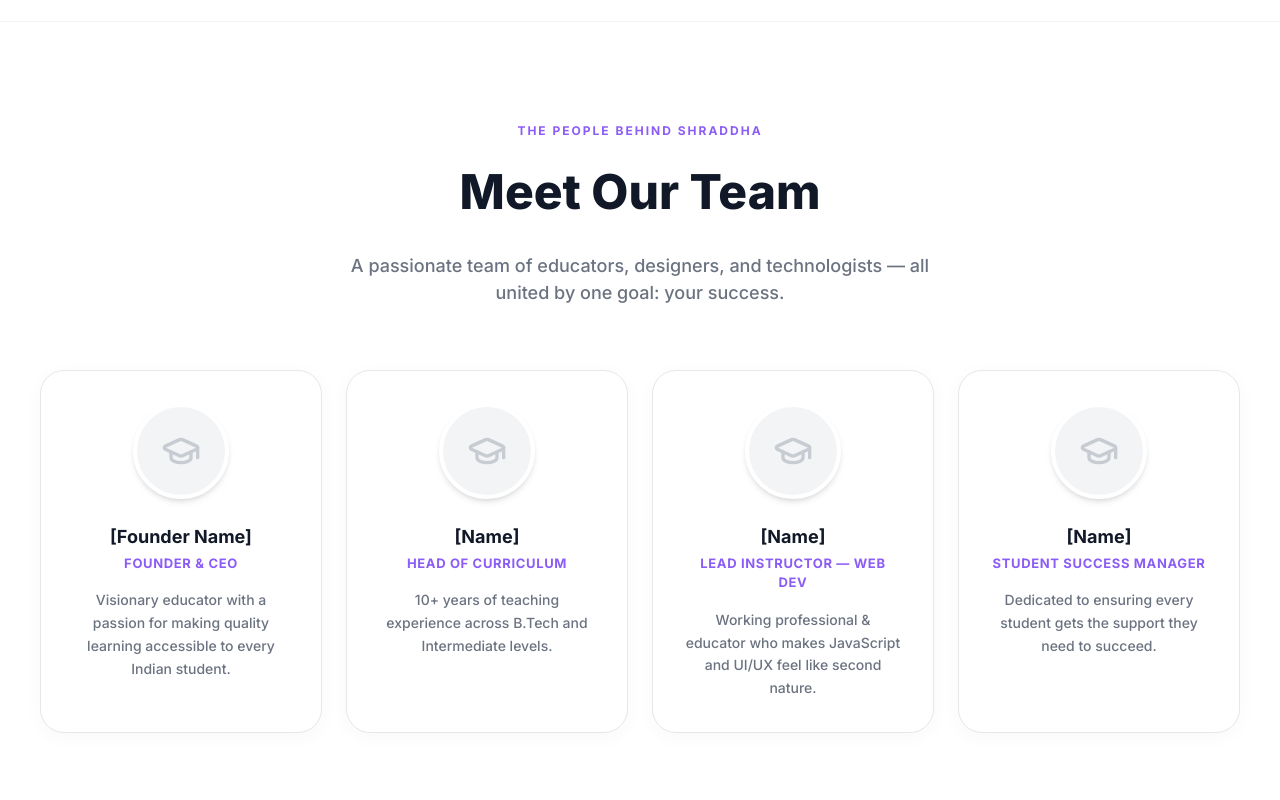
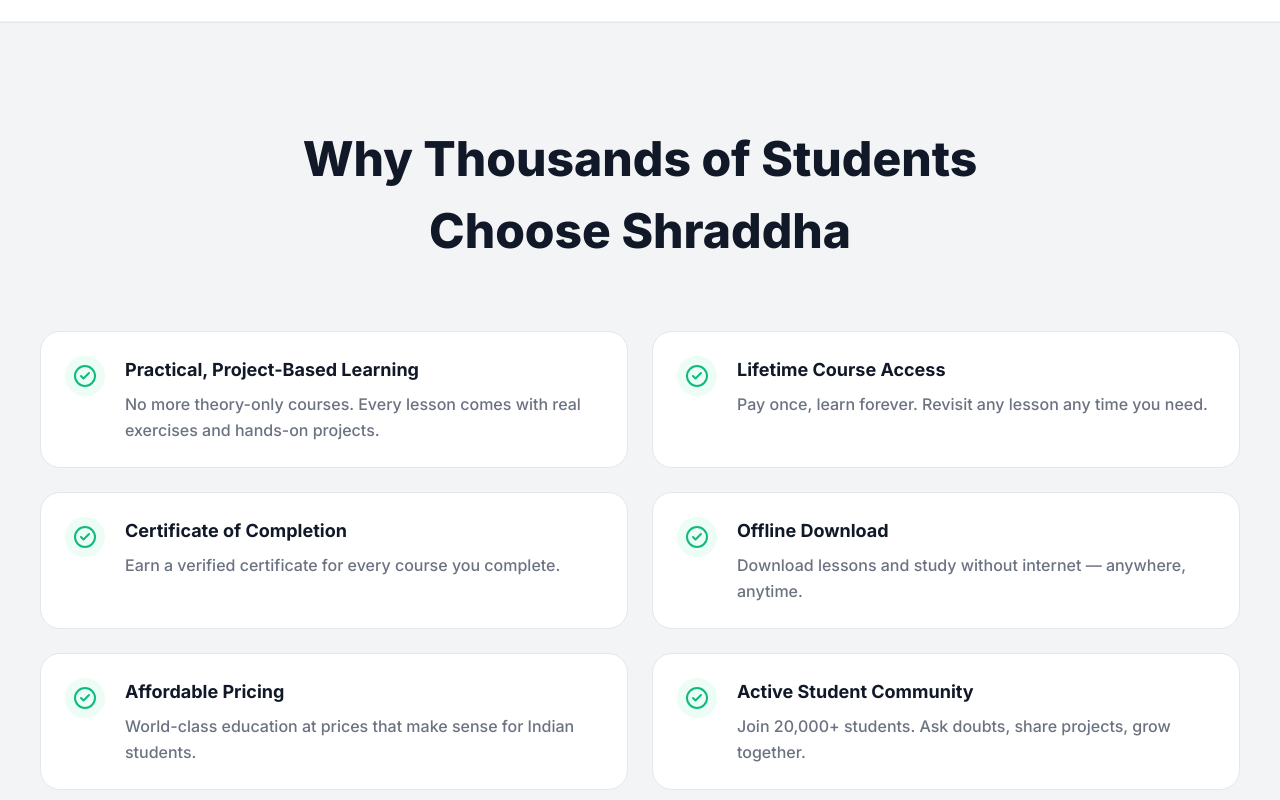
Before and after one commit to venkata-leeladhar-abburi/beyond-basics, a Next.js app: page /about in a window 1280 px wide. Shown: the part 3720-4520 px from the top of the page. Built offline with nearby package versions, Linux system fonts and the light colour scheme.

Commit message:
feat: add auto-scroll-to-top on page load, simplify topics list, and remove team section

```diff
--- a/app/about/page.tsx
+++ b/app/about/page.tsx
@@ -173,40 +173,7 @@
         </div>
       </section>
 
-      {/* 6. MEET THE TEAM SECTION */}
-      <section className="py-[100px] px-6">
-        <div className="max-w-[1200px] mx-auto text-center">
-          <span className="text-[#8B5CF6] text-[12px] font-bold tracking-[2px] uppercase mb-4 block">THE PEOPLE BEHIND SHRADDHA</span>
-          <h2 className="text-[36px] md:text-[48px] font-extrabold text-[#111827] mb-6">Meet Our Team</h2>
-          <p className="text-[18px] text-[#6B7280] font-medium max-w-[600px] mx-auto mb-16">
-            A passionate team of educators, designers, and technologists — all united by one goal: your success.
-          </p>
 
-          <motion.div
-            variants={staggerContainer} initial="hidden" whileInView="show" viewport={{ once: true, margin: "-100px" }}
-            className="grid sm:grid-cols-2 lg:grid-cols-4 gap-6"
-          >
-            {[
-              { name: "[Founder Name]", role: "Founder & CEO", bio: "Visionary educator with a passion for making quality learning accessible to every Indian student." },
-              { name: "[Name]", role: "Head of Curriculum", bio: "10+ years of teaching experience across B.Tech and Intermediate levels." },
-              { name: "[Name]", role: "Lead Instructor — Web Dev", bio: "Working professional & educator who makes JavaScript and UI/UX feel like second nature." },
-              { name: "[Name]", role: "Student Success Manager", bio: "Dedicated to ensuring every student gets the support they need to succeed." }
-            ].map((member, i) => (
-              <motion.div
-                key={i} variants={fadeUp}
-                className="bg-white rounded-[24px] p-8 border border-[#E5E7EB] shadow-[0_4px_20px_rgba(0,0,0,0.03)] hover:-translate-y-2 hover:shadow-[0_10px_30px_rgba(0,0,0,0.08)] transition-all duration-300"
-              >
-                <div className="w-24 h-24 mx-auto rounded-full bg-[#F3F4F6] border-4 border-white shadow-md mb-6 overflow-hidden flex items-center justify-center">
-                  <div className="text-[#9CA3AF] opacity-50"><GraduationCap size={40} /></div>
-                </div>
-                <h3 className="text-[18px] font-bold text-[#111827] mb-1">{member.name}</h3>
-                <p className="text-[13px] font-bold text-[#8B5CF6] uppercase tracking-wider mb-4">{member.role}</p>
-                <p className="text-[#6B7280] text-[14px] leading-relaxed font-medium">{member.bio}</p>
-              </motion.div>
-            ))}
-          </motion.div>
-        </div>
-      </section>
 
       {/* 7. WHY CHOOSE SHRADDHA SECTION */}
       <section className="py-[100px] px-6 bg-[#F3F4F6] border-y border-[#E5E7EB]">
--- a/app/courses/ui-ux-essentials/page.tsx
+++ b/app/courses/ui-ux-essentials/page.tsx
@@ -1,6 +1,6 @@
 "use client";
 
-import { useState } from "react";
+import { useState, useEffect } from "react";
 import { motion, AnimatePresence, type Variants } from "framer-motion";
 import { Star, ArrowRight, Play, Check, Clock, Download, Infinity as InfinityIcon, ChevronRight, ChevronDown, ListChecks, Sparkles, BookOpen, Award } from 'lucide-react';
 import Link from "next/link";
@@ -10,6 +10,10 @@
 
 export default function UiUxCourseDetailPage() {
   const [curriculumOpen, setCurriculumOpen] = useState<number | null>(0);
+
+  useEffect(() => {
+    window.scrollTo(0, 0);
+  }, []);
 
   const fadeUp: Variants = {
     hidden: { opacity: 0, y: 30 },
--- a/app/courses/web-development-fundamentals/page.tsx
+++ b/app/courses/web-development-fundamentals/page.tsx
@@ -1,6 +1,6 @@
 "use client";
 
-import { useState } from "react";
+import { useState, useEffect } from "react";
 import { motion, AnimatePresence, type Variants } from "framer-motion";
 import { Star, ArrowRight, Play, Check, Clock, Download, Infinity as InfinityIcon, ChevronRight, ChevronDown, ListChecks, Sparkles, BookOpen, Award } from 'lucide-react';
 import Link from "next/link";
@@ -10,6 +10,10 @@
 
 export default function WebDevCourseDetailPage() {
   const [curriculumOpen, setCurriculumOpen] = useState<number | null>(0);
+
+  useEffect(() => {
+    window.scrollTo(0, 0);
+  }, []);
 
   const fadeUp: Variants = {
     hidden: { opacity: 0, y: 30 },
--- a/app/page.tsx
+++ b/app/page.tsx
@@ -1018,7 +1018,7 @@
             className="flex flex-wrap justify-center gap-4 max-w-[850px] mx-auto mb-[100px]"
           >
             {[
-              "Web Development", "Java Script", "Framer", "Web Design", "Webflow", "CSS", "UI/UX Design", "Angular", "React"
+              "Web Development", "JavaScript", "Web Design", "CSS", "UI/UX Design"
             ].map((topic, i) => (
               <div
                 key={i}
--- a/components/Topics.tsx
+++ b/components/Topics.tsx
@@ -4,9 +4,7 @@
 import { Sparkles } from "lucide-react";
 
 const topics = [
-  "Web Development", "JavaScript", "Framer", "Web Design",
-  "Webflow", "CSS", "UI/UX Design", "Angular", "React",
-  "TypeScript", "Node.js", "Figma",
+  "Web Development", "JavaScript", "Web Design", "CSS", "UI/UX Design"
 ];
 
 export default function Topics() {
```
